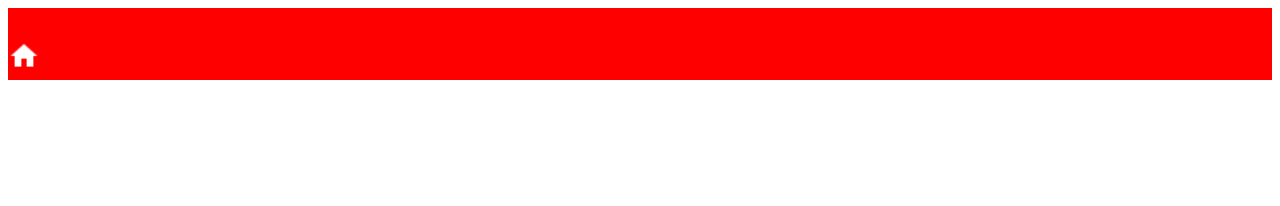
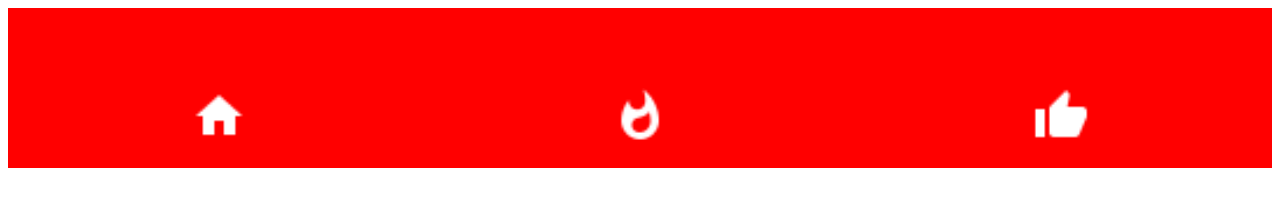
Before and after one commit to DevonHogencamp/youtubeMusic, a plain HTML site: page index.html in a window 1280 px wide. Drawn offline with Linux system fonts and the light colour scheme.

Commit message:
Added more buttons

```diff
--- a/css/master.css
+++ b/css/master.css
@@ -10,20 +10,22 @@ body{
 .headerRow {
     background-color: #ff0000;
     width: 100%;
-    height: 2rem;
+    height: 3.5rem;
     display: flex;
 }
 
-.headerColumn {
+.headerColumnBottom {
     background-color: #ff0000;
     width: 33.333%;
     height: 100%;
-    padding-top: .5em;
-    padding-bottom: .5em;
-    align-self: center;
+    padding-top: 1.5em;
+    padding-bottom: 1.5em;
 }
 
-#home{
+.headerButtons{
     width: auto;
     height: 100%;
+    display: block;
+    margin-left: auto;
+    margin-right: auto;
 }
--- a/index.html
+++ b/index.html
@@ -11,16 +11,17 @@
 <body>
     <header class="headerTitle">
         <div class="headerRow">
+
         </div>
         <div class="headerRow">
-            <div class="headerColumn">
-                <img id="home" src="images/homeWhite.png"/>
+            <div class="headerColumnBottom">
+                <img class="headerButtons" src="images/homeWhite.png"/>
             </div>
-            <div class="headerColumn">
-
+            <div class="headerColumnBottom">
+                <img class="headerButtons" src="images/trendingWhite.png"/>
             </div>
-            <div class="headerColumn">
-
+            <div class="headerColumnBottom">
+                <img class="headerButtons" src="images/thumbUpWhite.png"/>
             </div>
         </div>
     </header>
```
